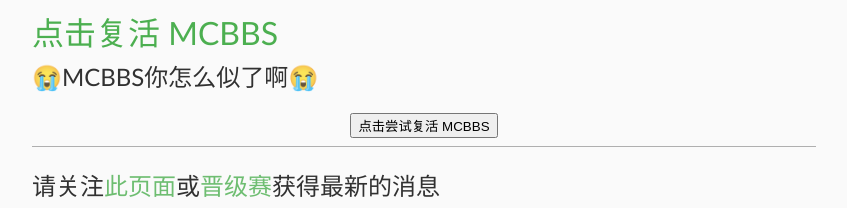
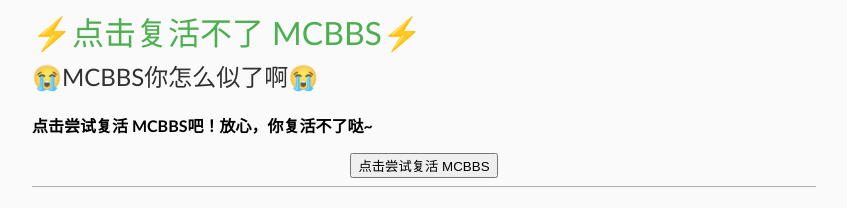
Before and after one commit to HiTech0926/mcbbs.click, a plain HTML site: page index.html in a window 1280 px wide. Shown: the top 208 px of the page, without its empty margins (216-1063 px from the left). Drawn offline with Linux system fonts and the light colour scheme.

Commit message:
Update index.html

```diff
--- a/index.html
+++ b/index.html
@@ -1,7 +1,7 @@
 
 <html><head>
     <meta http-equiv="Content-Type" content="text/html; charset=UTF-8">
-    <title>点击复活 MCBBS</title>
+    <title>⚡点击复活不了 MCBBS⚡</title>
     <meta name="description" content="">
     <meta name="viewport" content="width=device-width, initial-scale=1.0">
     <style>
@@ -54,8 +54,9 @@ function mcbbs_click(){
 </head>
 
 <body>
-    <h1>点击复活 MCBBS</h1>
+    <h1>⚡点击复活不了 MCBBS⚡</h1>
     <h2>😭MCBBS你怎么似了啊😭</h2>
+    <b>点击尝试复活 MCBBS吧！放心，你复活不了哒~</b>
     <p id="mcbbs"></p>
     <center>
         <button onclick="mcbbs_click()">点击尝试复活 MCBBS</button>
```
